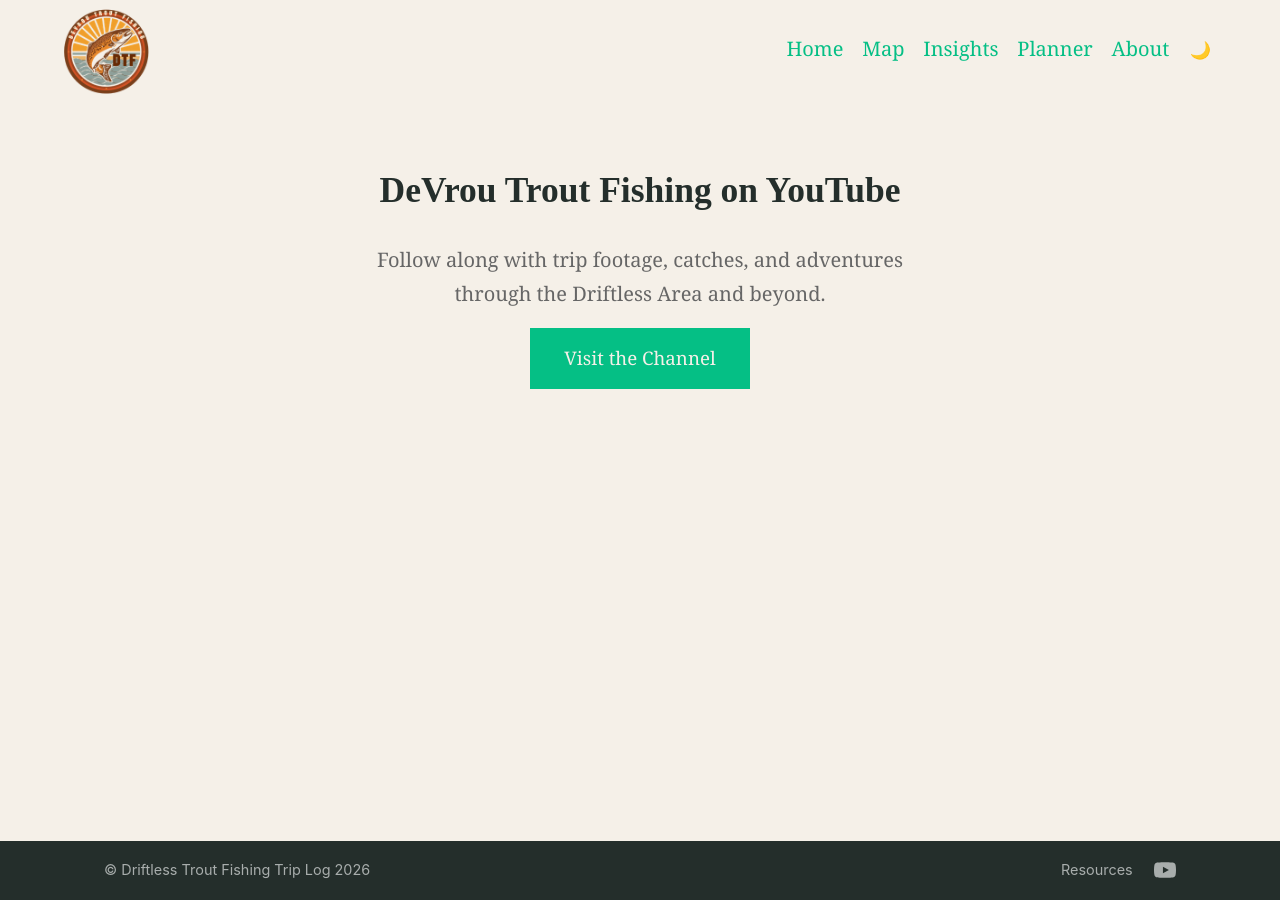
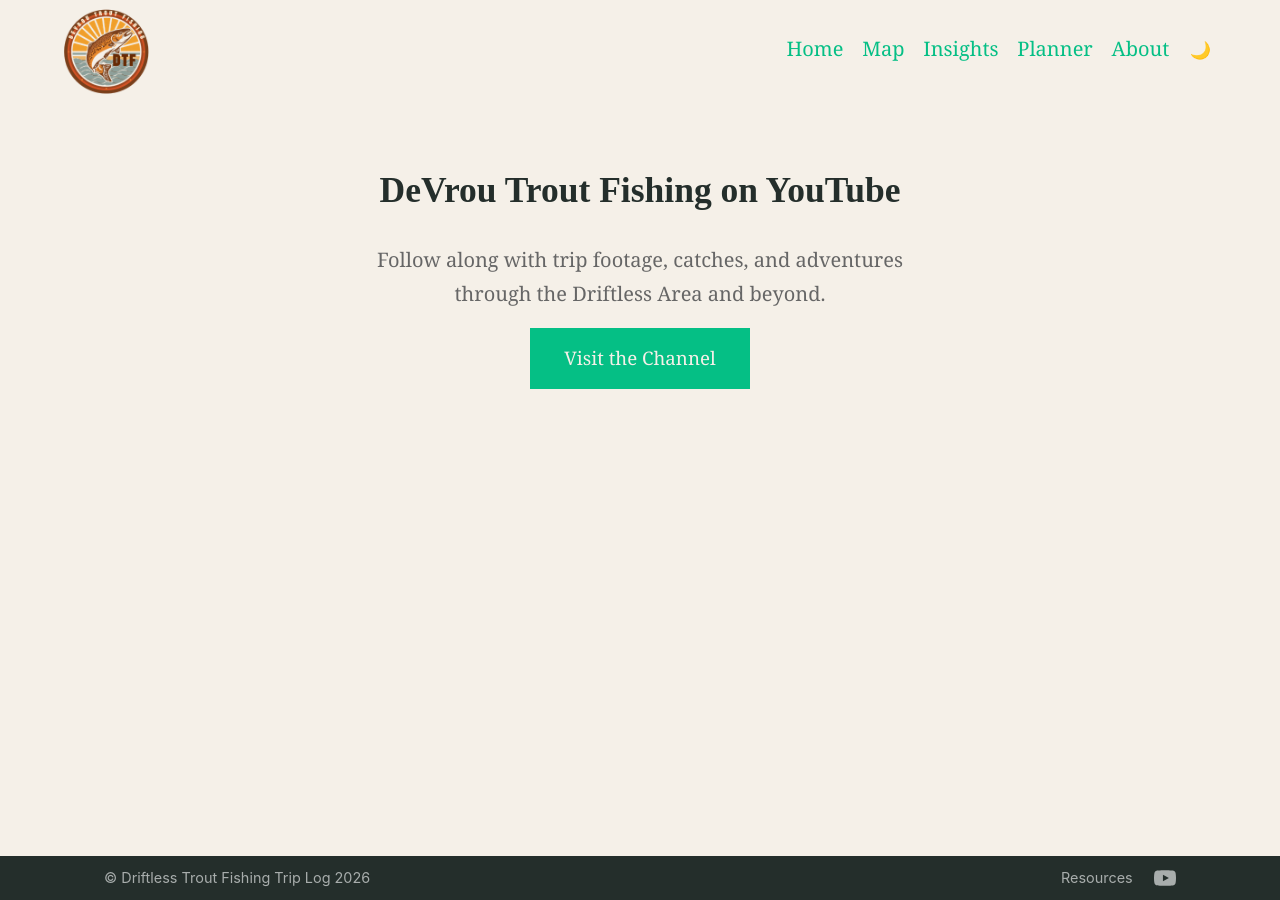
Before and after one commit to Cyro6/cyro6.github.io, a Jekyll site: the page built from youtube.markdown, in a window 1280 px wide. Built offline with Jekyll 4.4.1, drawn with Linux system fonts in a browser that asks for light colours.

Commit message:
Reduce footer padding for a narrower bar
Co-Authored-By: Claude Sonnet 4.6 <noreply@anthropic.com>

```diff
--- a/_includes/site-footer.html
+++ b/_includes/site-footer.html
@@ -1,4 +1,4 @@
-<footer style="position:sticky;bottom:0;z-index:1000;background:#242e2b;color:#a8adac;padding:.75rem 0;font-family:'Inter',sans-serif;font-size:.85rem;">
+<footer style="position:sticky;bottom:0;z-index:1000;background:#242e2b;color:#a8adac;padding:.3rem 0;font-family:'Inter',sans-serif;font-size:.85rem;">
   <div style="max-width:1200px;margin:0 auto;padding:0 5%;display:flex;align-items:center;justify-content:space-between;flex-wrap:wrap;gap:.75rem;">
     <span>&copy; {{ site.title }} {{ site.time | date: '%Y' }}</span>
     <nav style="display:flex;gap:1.25rem;align-items:center;">
```
